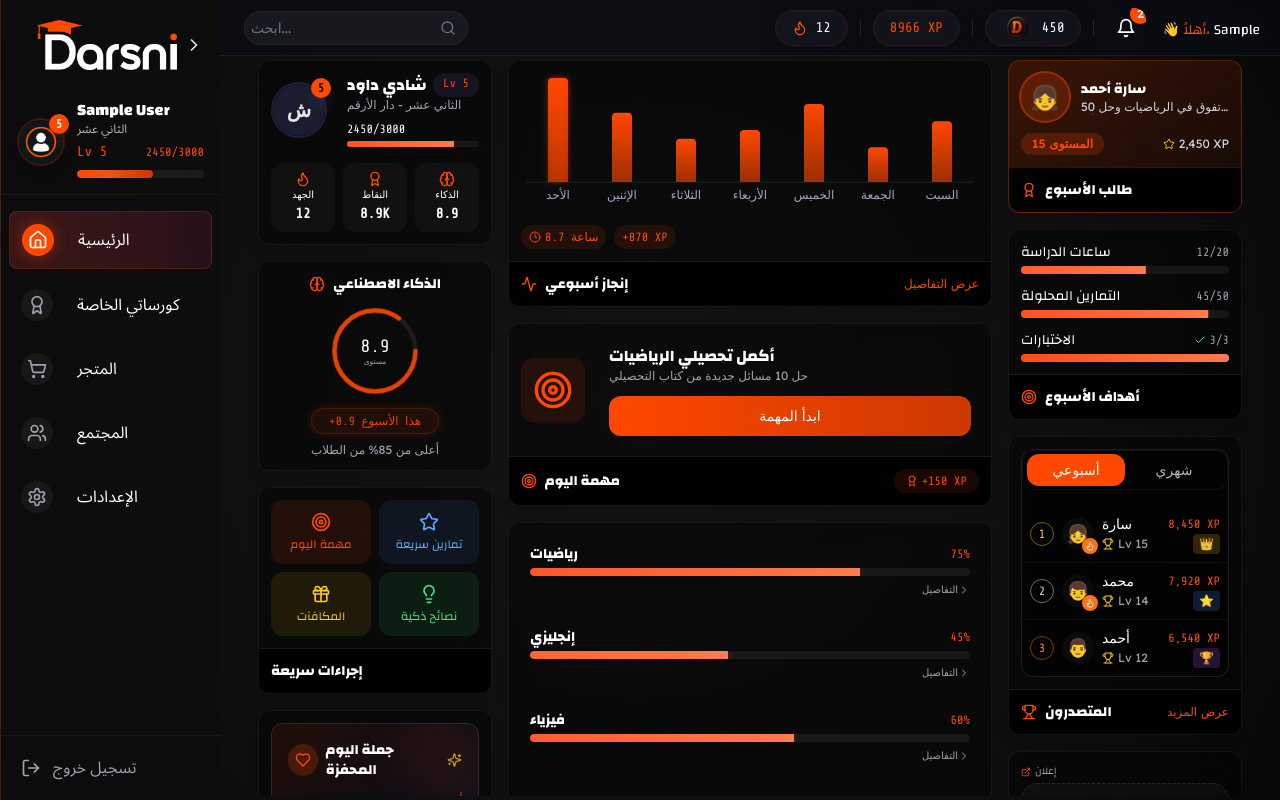
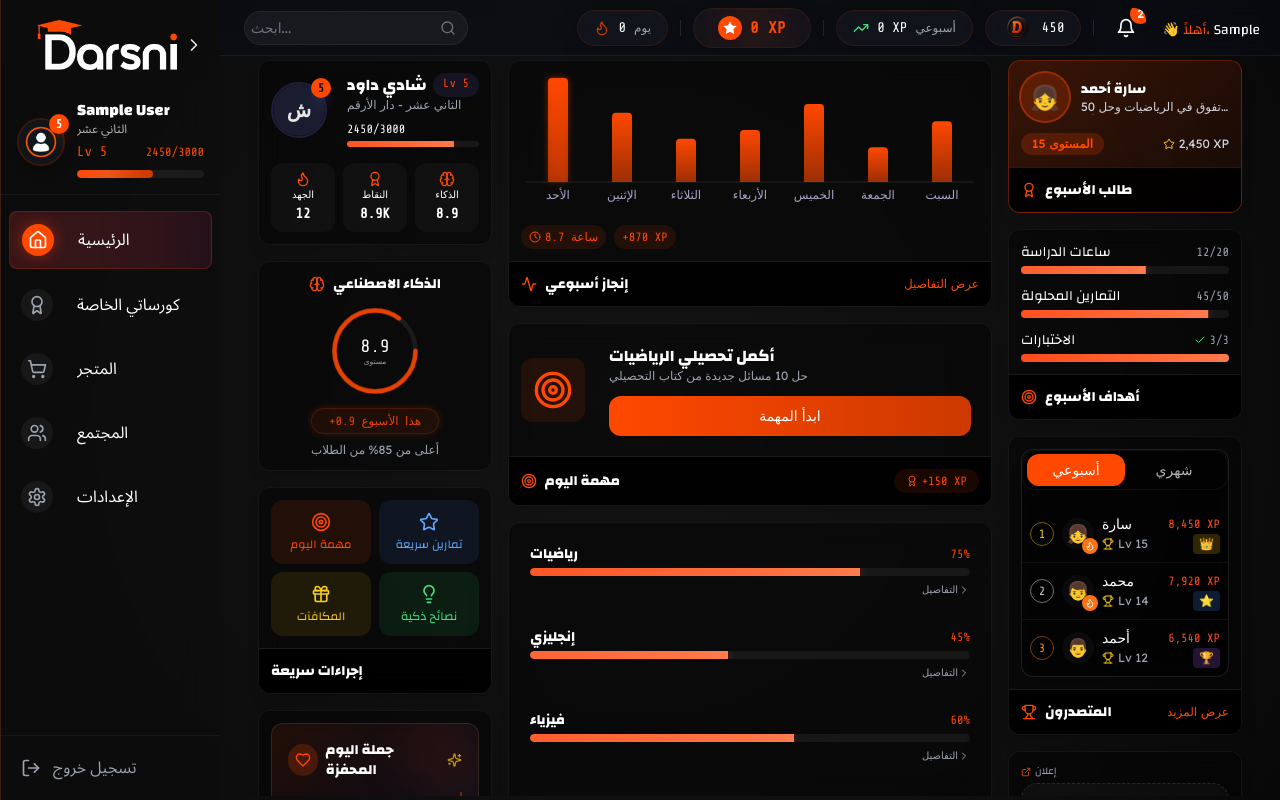
Before and after one commit to shadi1daoud/arab-bagrut-quest, a React (Vite) app: page / in a window 1280 px wide. Built offline with nearby package versions, Linux system fonts and the light colour scheme; sample sign-in values are in the browser's storage.

Commit message:
Refactor XP indicator components

```diff
--- /dev/null
+++ b/src/components/widgets/DailyStreakIndicator.tsx
@@ -0,0 +1,23 @@
+
+import React from 'react';
+import { Flame } from 'lucide-react';
+
+interface DailyStreakIndicatorProps {
+  streak: number;
+}
+
+const DailyStreakIndicator: React.FC<DailyStreakIndicatorProps> = ({ streak }) => {
+  return (
+    <div className="flex items-center gap-2 glass-card py-2 px-4 rounded-full border border-white/5 h-9 hover:bg-white/10 transition-all duration-200">
+      <Flame className="h-4 w-4 text-[#FF4800] animate-pulse" />
+      <span className="text-white font-['Share_Tech_Mono'] text-sm font-medium">
+        {streak}
+      </span>
+      <span className="text-gray-400 font-['Share_Tech_Mono'] text-xs hidden sm:inline">
+        يوم
+      </span>
+    </div>
+  );
+};
+
+export default DailyStreakIndicator;
--- /dev/null
+++ b/src/components/widgets/TotalXPIndicator.tsx
@@ -0,0 +1,38 @@
+
+import React from 'react';
+import { formatXP } from '@/lib/helpers';
+
+interface TotalXPIndicatorProps {
+  xp: number;
+}
+
+const TotalXPIndicator: React.FC<TotalXPIndicatorProps> = ({ xp }) => {
+  return (
+    <div className="relative flex items-center gap-2 glass-card py-2 px-6 rounded-full border-2 border-[#FF4800]/30 bg-[#FF4800]/10 h-10 hover:bg-[#FF4800]/15 transition-all duration-200 shadow-lg shadow-[#FF4800]/20 group">
+      {/* Animated border effect */}
+      <div className="absolute inset-0 rounded-full bg-gradient-to-r from-transparent via-[#FF4800]/20 to-transparent opacity-0 group-hover:opacity-100 transition-opacity duration-300 animate-pulse"></div>
+
+      {/* XP Icon - Modern geometric design */}
+      <div className="relative z-10 flex items-center justify-center w-6 h-6 rounded-full bg-[#FF4800] text-white shadow-md">
+        <svg
+          className="w-4 h-4"
+          viewBox="0 0 24 24"
+          fill="currentColor"
+        >
+          <path d="M12 2L15.09 8.26L22 9L17 14L18.18 21L12 17.77L5.82 21L7 14L2 9L8.91 8.26L12 2Z" />
+        </svg>
+      </div>
+
+      <div className="relative z-10 flex items-center gap-1">
+        <span className="text-[#FF4800] font-['Share_Tech_Mono'] text-base font-bold tracking-wide">
+          {formatXP(xp)}
+        </span>
+      </div>
+
+      {/* Glow effect */}
+      <div className="absolute inset-0 rounded-full bg-[#FF4800]/5 blur-xl group-hover:bg-[#FF4800]/10 transition-all duration-300"></div>
+    </div>
+  );
+};
+
+export default TotalXPIndicator;
--- /dev/null
+++ b/src/components/widgets/WeeklyXPIndicator.tsx
@@ -0,0 +1,24 @@
+
+import React from 'react';
+import { TrendingUp } from 'lucide-react';
+import { formatXP } from '@/lib/helpers';
+
+interface WeeklyXPIndicatorProps {
+  weeklyXP: number;
+}
+
+const WeeklyXPIndicator: React.FC<WeeklyXPIndicatorProps> = ({ weeklyXP }) => {
+  return (
+    <div className="flex items-center gap-2 glass-card py-2 px-4 rounded-full border border-white/5 h-9 hover:bg-white/10 transition-all duration-200">
+      <TrendingUp className="h-4 w-4 text-green-400" />
+      <span className="text-white font-['Share_Tech_Mono'] text-sm font-medium">
+        {formatXP(weeklyXP)}
+      </span>
+      <span className="text-gray-400 font-['Share_Tech_Mono'] text-xs hidden sm:inline">
+        أسبوعي
+      </span>
+    </div>
+  );
+};
+
+export default WeeklyXPIndicator;
--- /dev/null
+++ b/src/components/widgets/XPIndicators.tsx
@@ -0,0 +1,33 @@
+
+import React from 'react';
+import { User } from '@/types/auth';
+import DailyStreakIndicator from './DailyStreakIndicator';
+import TotalXPIndicator from './TotalXPIndicator';
+import WeeklyXPIndicator from './WeeklyXPIndicator';
+
+interface XPIndicatorsProps {
+  user: User;
+}
+
+const XPIndicators: React.FC<XPIndicatorsProps> = ({ user }) => {
+  // Calculate weekly XP (mock calculation - could be from API)
+  const weeklyXP = Math.floor((user?.xp || 0) * 0.15); // 15% of total XP as weekly
+
+  return (
+    <div className="flex items-center gap-3">
+      <DailyStreakIndicator streak={user?.streak || 0} />
+
+      {/* Separator */}
+      <div className="hidden sm:block h-4 w-px bg-white/10"></div>
+
+      <TotalXPIndicator xp={user?.xp || 0} />
+
+      {/* Separator */}
+      <div className="hidden sm:block h-4 w-px bg-white/10"></div>
+
+      <WeeklyXPIndicator weeklyXP={weeklyXP} />
+    </div>
+  );
+};
+
+export default XPIndicators;
--- a/src/layouts/StudentLayout.tsx
+++ b/src/layouts/StudentLayout.tsx
@@ -1,12 +1,14 @@
 import { useState, useEffect } from 'react';
 import { Outlet, NavLink, useLocation } from 'react-router-dom';
-import { Home, BookOpen, ShoppingCart, Users, Settings, LogOut, Menu, X, Search, Flame, Award, ChevronRight } from 'lucide-react';
+import { Home, BookOpen, ShoppingCart, Users, Settings, LogOut, Menu, X, Search, ChevronRight, Award, Flame } from 'lucide-react';
 import { useAuth } from '@/contexts/AuthContext';
 import { cn } from '@/lib/utils';
 import { motion, AnimatePresence } from 'framer-motion';
 import NotificationsDropdown from '@/components/widgets/NotificationsDropdown';
+import XPIndicators from '@/components/widgets/XPIndicators';
 import '../styles/theme-nebula.css';
 import '../styles/sidebar.css';
+
 const StudentLayout = () => {
   const {
     user,
@@ -15,9 +17,11 @@ const StudentLayout = () => {
   const [isMobileMenuOpen, setIsMobileMenuOpen] = useState(false);
   const [isMenuCollapsed, setIsMenuCollapsed] = useState(false);
   const location = useLocation();
+
   useEffect(() => {
     setIsMobileMenuOpen(false);
   }, [location.pathname]);
+
   const navItems = [{
     path: '/',
     label: 'الرئيسية',
@@ -39,9 +43,11 @@ const StudentLayout = () => {
     label: 'الإعدادات',
     icon: Settings
   }];
+
   const toggleMenu = () => {
     setIsMenuCollapsed(!isMenuCollapsed);
   };
+
   const NavItem = ({
     path,
     label,
@@ -95,6 +101,7 @@ const StudentLayout = () => {
     return stars;
   };
   const stars = createStars();
+
   return <div className="h-screen w-full flex overflow-hidden bg-transparent">
       {/* Background effects */}
       <div className="star-field fixed inset-0 z-[-2] pointer-events-none">
@@ -218,30 +225,13 @@ const StudentLayout = () => {
             <div className="flex items-center gap-4">
               {user && <>
                   <div className="flex items-center gap-3">
-                    {/* Stats Display - Streak | XP | Dbucks with consistent styling */}
-                    <div className="flex items-center gap-3">
-                      {/* Streak */}
-                      <div className="flex items-center gap-2 glass-card py-2 px-4 rounded-full border border-white/5 h-9">
-                        <Flame className="h-4 w-4 text-[#FF4800]" />
-                        <span className="text-white font-['Share_Tech_Mono'] text-sm font-medium">{user?.streak || 12}</span>
-                      </div>
+                    {/* New XP Indicators Component */}
+                    <XPIndicators user={user} />
 
-                      {/* Separator */}
-                      <div className="hidden sm:block h-4 w-px bg-white/10"></div>
-
-                      {/* XP */}
-                      <div className="flex items-center gap-2 glass-card py-2 px-4 rounded-full border border-white/5 bg-[#FF4800]/10 h-9">
-                        <span className="text-[#FF4800] font-['Share_Tech_Mono'] text-sm font-medium">{user?.xp || 8966} XP</span>
-                      </div>
-
-                      {/* Separator */}
-                      <div className="hidden sm:block h-4 w-px bg-white/10"></div>
-
-                      {/* Dbucks */}
-                      <div className="flex items-center gap-2 glass-card py-2 px-4 rounded-full border border-white/5 h-9">
-                        <img alt="Dbucks" src="/lovable-uploads/39bf9afe-bc7e-4e79-bd59-4546ffb2e050.png" className="h-8 w-8 object-contain" />
-                        <span className="text-white font-['Share_Tech_Mono'] text-sm font-medium">{user?.coins || 450}</span>
-                      </div>
+                    {/* Dbucks - moved outside XPIndicators to keep it separate */}
+                    <div className="flex items-center gap-2 glass-card py-2 px-4 rounded-full border border-white/5 h-9">
+                      <img alt="Dbucks" src="/lovable-uploads/39bf9afe-bc7e-4e79-bd59-4546ffb2e050.png" className="h-8 w-8 object-contain" />
+                      <span className="text-white font-['Share_Tech_Mono'] text-sm font-medium">{user?.coins || 450}</span>
                     </div>
 
                     <div className="hidden md:block h-4 w-px bg-white/10"></div>
@@ -265,4 +255,5 @@ const StudentLayout = () => {
       </div>
     </div>;
 };
+
 export default StudentLayout;
```
